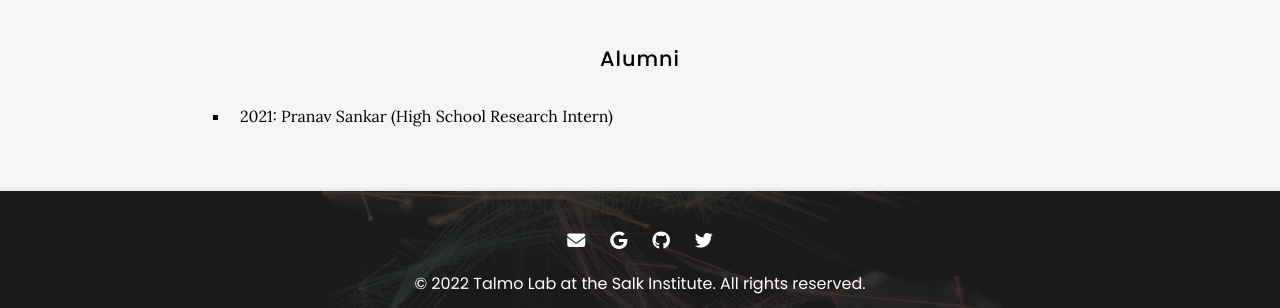
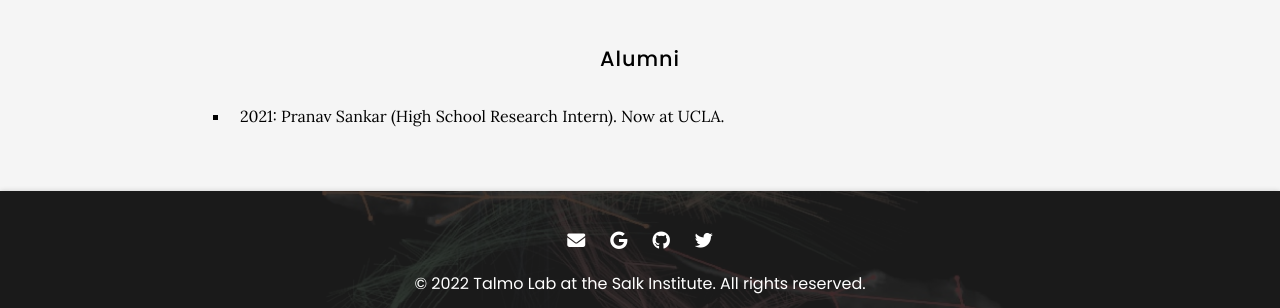
Before and after one commit to talmolab/lab-website, a Jekyll site: the page built from team/index.md, in a window 1280 px wide and 900 px high, scrolled down 642 px. Shown: the part 564-872 px from the top of the window. Built offline with Jekyll 4.4.1, drawn with Linux system fonts in a browser that asks for light colours; nearby versions of some CDN libraries.

Commit message:
Update papers and photo

```diff
--- a/team/index.md
+++ b/team/index.md
@@ -54,4 +54,4 @@ nav:
 
 ## Alumni
 
-- 2021: Pranav Sankar (High School Research Intern)
+- 2021: Pranav Sankar (High School Research Intern). Now at UCLA.
```
Also changed, not shown: _data/sources.yaml (+9 -5 lines), images/talmo-pereira-old.jpg (added), images/talmo-pereira.jpg.
